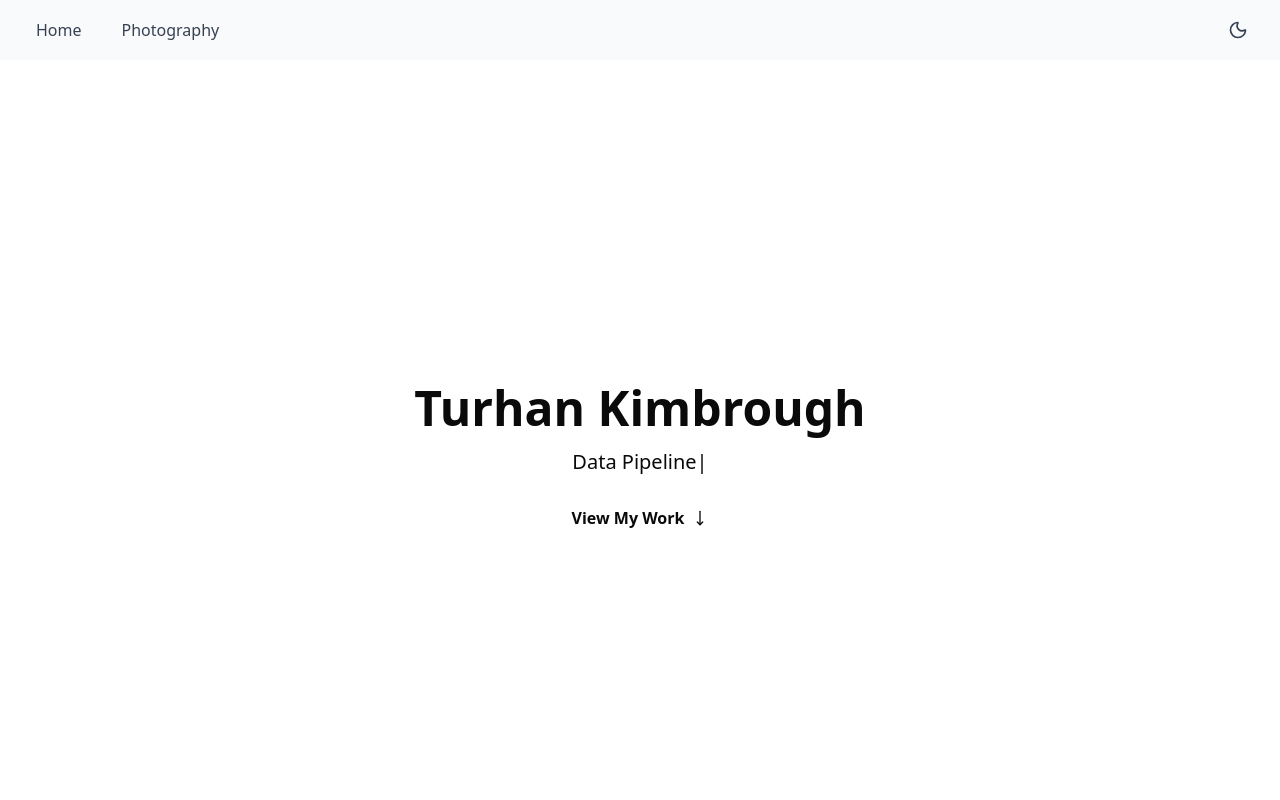
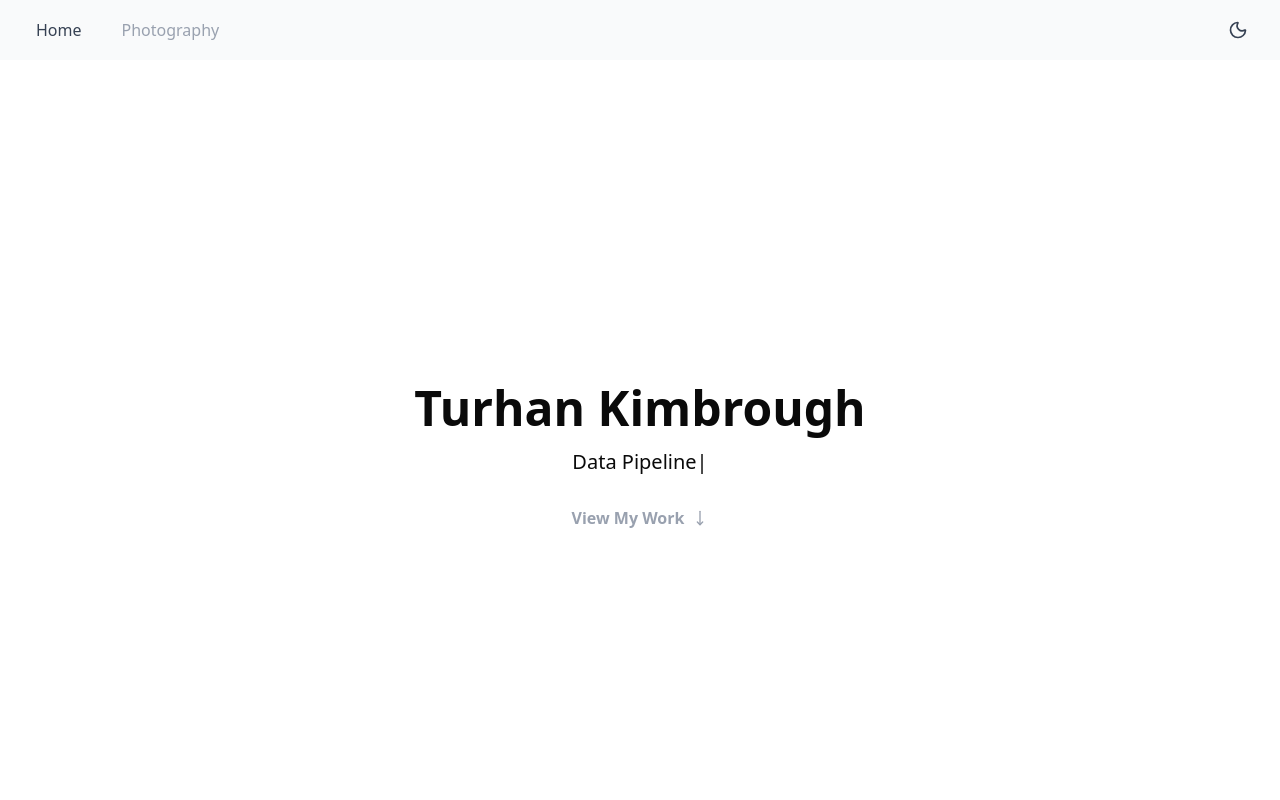
Before and after one commit to T-Visor/new-personal-website, a Next.js app: page / in a window 1280 px wide. Shown: the top 800 px of the page. Built offline with nearby package versions, Linux system fonts and the light colour scheme.

Commit message:
page which is unselected will have muted text

```diff
--- a/components/client-wrapper-layout.tsx
+++ b/components/client-wrapper-layout.tsx
@@ -74,7 +74,8 @@ export const ClientWrapperLayout = ({
             <Button
               variant="ghost"
               className={`
-                text-md hover:cursor-pointer hover:bg-gray-200 dark:hover:bg-gray-700 hover:rounded-b-sm
+                ${pathName === "/" ? "" : "text-gray-400"}
+                text-md hover:cursor-pointer hover:bg-gray-200 dark:hover:bg-gray-700
               `}
             >
               Home
@@ -86,7 +87,8 @@ export const ClientWrapperLayout = ({
             <Button
               variant="ghost"
               className={`
-                text-md hover:cursor-pointer hover:bg-gray-200 dark:hover:bg-gray-700 hover:rounded-b-sm
+                ${pathName === "/photography" ? "" : "text-gray-400"}
+                text-md hover:cursor-pointer hover:bg-gray-200 dark:hover:bg-gray-700
               `}
             >
               Photography
--- a/components/sections/Hero.tsx
+++ b/components/sections/Hero.tsx
@@ -34,7 +34,7 @@ export const Hero = () => {
       <a href="#projects">
         <Button
           variant="ghost"
-          className="hover:cursor-pointer rounded-full px-6 py-3 text-md font-semibold dark:text-gray-400"
+          className="hover:cursor-pointer rounded-full px-6 py-3 text-md font-semibold text-gray-400"
         >
           View My Work
           <MoveDown />
```
